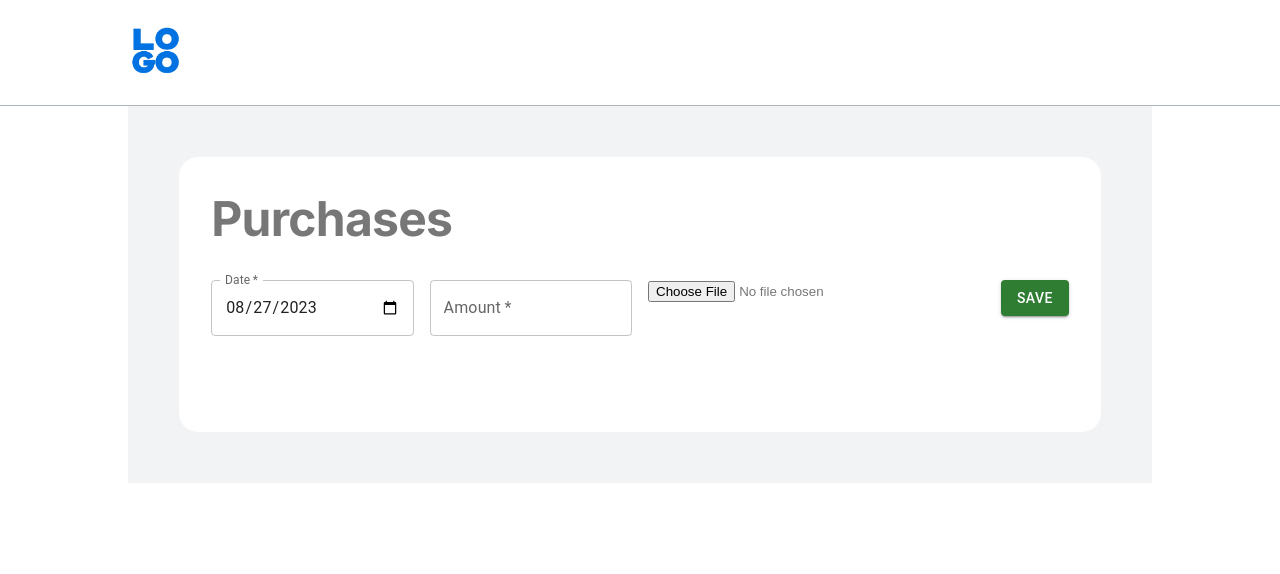
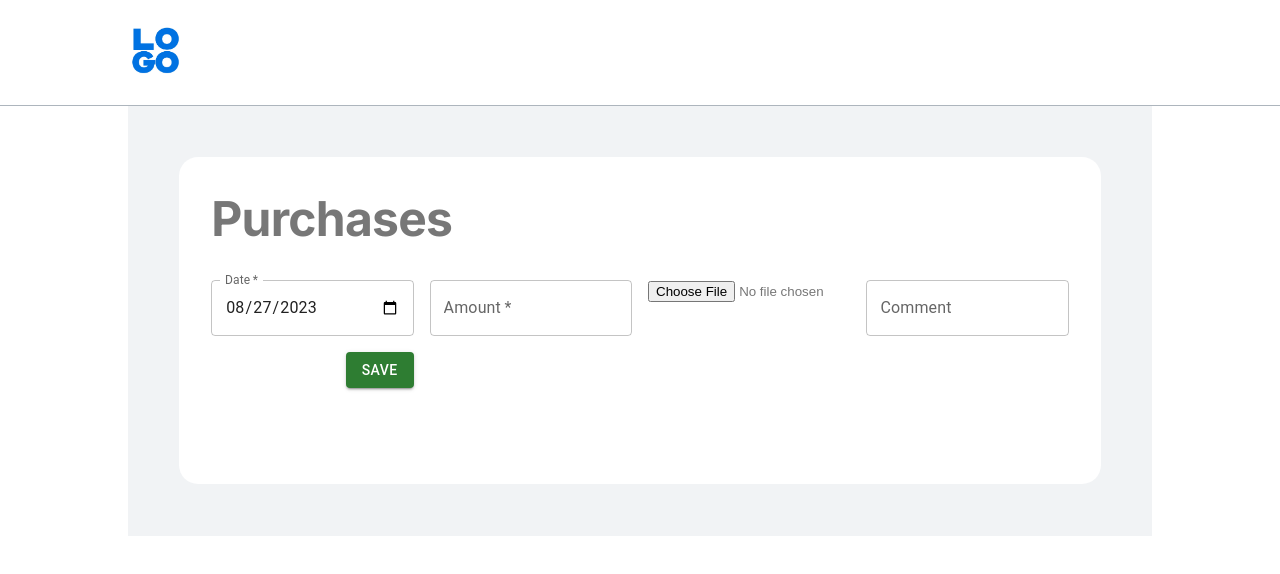
Before and after one commit to Subhash106/rkv-sales, a React app: page /purchases in a window 1280 px wide. Shown: the top 574 px of the page. Built offline with nearby package versions, Linux system fonts and the light colour scheme; no server answers; sample sign-in values are in the browser's storage.

Commit message:
Added comment column in purchase

```diff
--- a/src/components/Purchases/index.js
+++ b/src/components/Purchases/index.js
@@ -29,9 +29,10 @@ const Purchases = () => {
     date: moment().format('YYYY-MM-DD'),
     amount: '',
     invoice: '',
-    invoiceName: ''
+    invoiceName: '',
+    comment: ''
   });
-  const { date, amount, invoice, invoiceName } = purchase;
+  const { date, amount, invoice, invoiceName, comment } = purchase;
 
   const changeHandler = async e => {
     const {
@@ -58,15 +59,17 @@ const Purchases = () => {
     }
 
     try {
-      await addPurchase({ date, amount, invoiceName }).unwrap();
+      await addPurchase({ date, amount, invoiceName, comment }).unwrap();
 
       // upload file to google cloud as Data URL string
-      const storageRef = ref(storage, `purchases/${invoiceName}`);
-      await uploadString(storageRef, invoice, 'data_url');
+      if (invoice) {
+        const storageRef = ref(storage, `purchases/${invoiceName}`);
+        await uploadString(storageRef, invoice, 'data_url');
+        invoiceRef.current.value = '';
+      }
 
       setFeedback({ ...feedback, success: true, successMessage: t('purchases.savedSuccessfully') });
-      setPurchase({ ...purchase, amount: '', invoice: '', invoiceName: '' });
-      invoiceRef.current.value = '';
+      setPurchase({ ...purchase, amount: '', invoice: '', invoiceName: '', comment: '' });
     } catch (e) {
       setFeedback({ ...feedback, error: true, errorMessage: t('purchases.savedError') });
     }
@@ -122,6 +125,17 @@ const Purchases = () => {
                 label={t('purchases.invoice')}
               />
             </Grid>
+            <Grid item xs={12} md={3}>
+              <TextField
+                fullWidth
+                type="text"
+                name="comment"
+                id="commnt"
+                onChange={changeHandler}
+                label={t('purchases.comment')}
+                value={comment}
+              />
+            </Grid>
             <Grid item xs={12} md={3} className="text-right">
               <Button onClick={submitHandler} variant="contained" color="success">
                 {t('purchases.save')}
--- a/src/components/PurchasesSummary/PurchasesTable.js
+++ b/src/components/PurchasesSummary/PurchasesTable.js
@@ -29,25 +29,27 @@ export default function PurchasesTable({ rows }) {
               <th className="text-left">{t('purchases.date')}</th>
               <th className="text-right">{t('purchases.amount')}</th>
               <th className="text-left">{t('purchases.invoice')}</th>
+              <th className="text-left">{t('purchases.comment')}</th>
             </tr>
           </thead>
           <tbody>
             {rows.length > 0 ? (
-              rows.map(row => (
-                <tr key={`${row.date}_${row.amount}_${row.invoiceName}`}>
-                  <td className="text-left">{row.date}</td>
-                  <td className="text-right">{row.amount}</td>
+              rows.map(({ amount, date, invoice, invoiceName, comment }) => (
+                <tr key={`${date}_${amount}_${invoiceName}`}>
+                  <td className="text-left">{date}</td>
+                  <td className="text-right">{amount}</td>
                   <td className="text-left">
-                    {row.invoice ? (
-                      <a href={row.invoice} download={row.invoiceName}>
-                        {row.invoiceName}
+                    {invoice ? (
+                      <a href={invoice} download={invoiceName}>
+                        {invoiceName}
                       </a>
                     ) : (
-                      <a href="#" onClick={e => getDownloadLink(e, row.invoiceName)}>
-                        {row.invoiceName}
+                      <a href="#" onClick={e => getDownloadLink(e, invoiceName)}>
+                        {invoiceName}
                       </a>
                     )}
                   </td>
+                  <td className="text-left">{comment}</td>
                 </tr>
               ))
             ) : (
--- a/src/components/PurchasesSummary/index.js
+++ b/src/components/PurchasesSummary/index.js
@@ -7,9 +7,9 @@ import moment from 'moment';
 import PurchasesTable from './PurchasesTable';
 import { useGetPurchasesQuery } from '../../services/base';
 import TextInput from '../shared/TextInput';
+import TableSkelton from '../Loader/TableSkelton';
 
 import './style.css';
-import TableSkelton from '../Loader/TableSkelton';
 
 export default function PurchaseSummary() {
   const { t } = useTranslation();
--- a/src/i18n.js
+++ b/src/i18n.js
@@ -64,6 +64,7 @@ i18n
             date: 'Date',
             amount: 'Amount',
             invoice: 'Invoice',
+            comment: 'Comment',
             save: 'Save',
             savedSuccessfully: 'Purchase saved successfully.',
             savedError: 'Error while saving purchase. Please try again.'
@@ -155,6 +156,7 @@ i18n
             date: 'तारीख',
             amount: 'धनराशि',
             invoice: 'चालान',
+            comment: 'टिप्पणी',
             save: 'सुरक्षित करें',
             savedSuccessfully: 'खरीदारी सफलतापूर्वक सहेजी गई.',
             savedError: 'खरीदारी सहेजते समय त्रुटि. कृपया पुन: प्रयास करें।'
```
Also changed, not shown: 1 other file (tests, documents, lock files or other folders).
